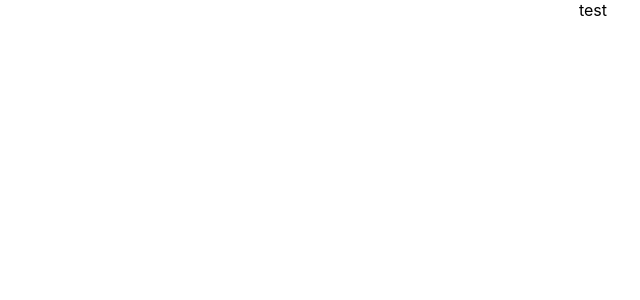
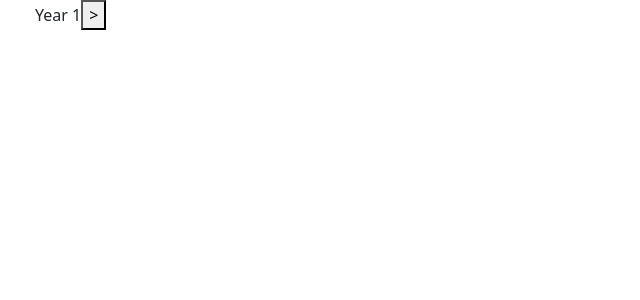
Before and after one commit to perezmas/scheduler, a React (Create React App) app: page / in a window 1280 px wide. Shown: the top 300 px of the page, without its empty margins (47-687 px from the left). Built offline with nearby package versions, Linux system fonts and the light colour scheme.

Commit message:
Added year component

```diff
--- a/package.json
+++ b/package.json
@@ -17,7 +17,9 @@
     "typescript": "^4.4.3",
     "web-vitals": "^1.1.2",
     "uuid": "^8.3.2",
-    "@types/uuid": "^8.3.1"
+    "@types/uuid": "^8.3.1",
+    "bootstrap": "^5.1.3",
+    "react-bootstrap": "^1.6.4"
   },
   "scripts": {
     "start": "react-scripts start",
--- a/src/App.css
+++ b/src/App.css
@@ -11,6 +11,10 @@
   .App-logo {
     animation: App-logo-spin infinite 20s linear;
   }
+}
+
+.Year {
+  background-color: gray;
 }
 
 .App-header {
--- a/src/App.tsx
+++ b/src/App.tsx
@@ -1,7 +1,8 @@
 import React, { useState } from "react";
-import "./App.css";
+import "./Year.css";
 import {v4 as uuid} from "uuid";
 import Year from "./components/Year";
+import "bootstrap/dist/css/bootstrap.min.css";
 
 function App(): JSX.Element {
     const yruuid = useState(uuid);
--- /dev/null
+++ b/src/Year.css
@@ -0,0 +1,3 @@
+.Year-body {
+    background-color: gray;
+  }
--- a/src/components/Year.tsx
+++ b/src/components/Year.tsx
@@ -1,16 +1,100 @@
-import React from "react";
-import useSemesters from "../hooks/useSemesters";
+import React, { useMemo, useState, ChangeEvent, FormEvent } from "react";
+import useSemesters, {AddSemesterAction} from "../hooks/useSemesters";
 import {YearProps} from "../interfaces/Year";
 import courseProps from "../interfaces/Course";
 import {v4 as uuid} from "uuid";
+import Collapse from "react-bootstrap/Collapse";
+import {Container, Row, Col, Popover, OverlayTrigger, PopoverContent} from "react-bootstrap";
+import SemesterProps from "../interfaces/Semester";
 
 function Year(props: YearProps): JSX.Element{
-    console.log(props.level);
-    const semesters = useSemesters([{uuid: uuid(),name: "test", start: new Date("12/29/2000"), end: new Date("10/17/2021"), courses: new Map<string,courseProps>()}]);
+    const [semesters, updateSemesters] = useSemesters([{uuid: uuid(),name: "Fall", start: new Date("12/29/2000"), end: new Date("10/17/2021"), courses: new Map<string,courseProps>()},{uuid: uuid(),name: "Spring", start: new Date("12/29/2000"), end: new Date("10/17/2021"), courses: new Map<string,courseProps>()}]);
+    const [viewing, setViewing] = useState(false);
+    const [newName, setNewName] = useState<string | null>(null);
+    const [newStart, setNewStart] = useState<string | null>(null);
+    const [newEnd, setNewEnd] = useState<string | null>(null);
+    const handleInput = (event: ChangeEvent<HTMLInputElement>) => {
+        switch(event.target.name){
+        case "season":
+            setNewName(event.target.value);
+            break;
+        case "starts":
+            setNewStart(event.target.value);
+            break;
+        case "ends":
+            setNewEnd(event.target.value);
+            break;
+        }
+    };
+    const handleSubmit = (event: FormEvent<HTMLFormElement>) => {
+        event.preventDefault();
+        const input: AddSemesterAction = {type: "ADD SEMESTER", uuid: uuid(), name: newName as string, start: new Date(newStart as string), end: new Date(newEnd as string)};
+        updateSemesters(input);
+    };
+    const semestersList = useMemo(() => {
+        const output = new Array<SemesterProps>();
+        const sems = semesters.values();
+        for(let semester = sems.next();!semester.done;semester =sems.next()){
+            output.push(semester.value);
+        }
+        return output.sort((a: SemesterProps,b: SemesterProps) => {
+            if(a.start.getTime() < b.start.getTime()){
+                return -1;
+            }
+            return 1;
+        });
+    },[semesters]);
+
+
     return (
-        <div>
-            {semesters[0].values().next().value.name}
-        </div>
+        <Container className="container-sm">
+            <Row>
+                <div>
+                    Year {props.num}
+                    <button onClick={() => {
+                        setViewing(!viewing);
+                    }
+                    }>{">"}</button>
+                </div>
+            </Row>
+            <Collapse in={viewing}>
+                <Row>
+                    {semestersList.map((semester: SemesterProps) => {
+                        return (
+                            <Col key={semester.uuid}>{semester.name}</Col>
+                        );
+                    })}
+                    <Col>
+                        <OverlayTrigger trigger="click" placement="right-end" overlay={<Popover id="popover-basic">
+                            <PopoverContent>
+                                <form onSubmit={handleSubmit}>
+                                    <label>
+                                        season:
+                                    </label>
+                                    <input type="text" name="season" onChange={handleInput}/>
+                                    <br/>
+                                    <label>
+                                        starts:
+                                    </label>
+                                    <input type="date" name="starts" onChange={handleInput}/>
+                                    <br/>
+                                    <label>
+                                        ends:
+                                    </label>
+                                    <input type="date" name="ends" onChange={handleInput}/>
+                                    <br/>
+                                    <input type="submit" value="submit" />
+                                </form>
+                            </PopoverContent>
+                        </Popover>}>
+                            <button>+</button>
+                        </OverlayTrigger>
+                    </Col>
+                </Row>
+            </Collapse>
+        </Container>
+
+
     );
 }
 
--- a/src/hooks/useSemesters.ts
+++ b/src/hooks/useSemesters.ts
@@ -1,18 +1,16 @@
 import { useReducer } from "react";
 import CourseProps from "../interfaces/Course";
 import SemesterProps from "../interfaces/Semester";
-
-interface SemesterReducerAction{
-    type: "ADD COURSE" | "UPDATE COURSE" | "UPDATE SEMESTER" | "DELETE COURSE" | "ADD SEMESTER",
-    uuid: string,
-    newValues: Map<"name" | "start" | "end",Date | string> | null,
-    course: string | null
+interface AbstractAction{
+    type: "UPDATE SEMESTER" | "ADD SEMESTER" | "DELETE SEMESTER" ,
+    uuid: string
 }
 
-interface AddSemester extends SemesterReducerAction{
+export interface AddSemesterAction extends AbstractAction{
     type: "ADD SEMESTER",
-    uuid: string,
-    newValues: Map<"name" | "start" | "end",Date | string>
+    name: string,
+    start: Date,
+    end: Date,
 }
 
 function isDate(dors: string | Date | undefined): dors is Date{
@@ -23,19 +21,18 @@ function isString(dors: string | Date | undefined): dors is string{
     return dors !== undefined && (dors as Date).getTime === undefined;
 }
 
-function isAddSemester(action: SemesterReducerAction): action is AddSemester{
-    return action.type === "ADD SEMESTER" && action.newValues !== null && isString(action.newValues.get("name")) && isDate(action.newValues.get("start")) && isDate(action.newValues.get("end"));
+function isAddSemester(action: AbstractAction): action is AddSemesterAction{
+    const output: AddSemesterAction = (action as AddSemesterAction);
+    return output.type === "ADD SEMESTER" && isString(output.name) && isDate(output.start) && isDate(output.end);
 }
 
-function semesterReducer(prev: Map<string,SemesterProps>, action: SemesterReducerAction){
+function semesterReducer(prev: Array<SemesterProps> ,action: AbstractAction){
     switch(action.type){
     case "ADD SEMESTER":
         if(isAddSemester(action)){
-            const name = action.newValues.get("name");
-            const start = action.newValues.get("start");
-            const end = action.newValues.get("end");
-            prev.set(action.uuid,{name: (name as string), start: (start as Date), end: (end as Date), uuid: action.uuid, courses: new Map<string,CourseProps>()});
-            return prev;
+            const next = new Array<SemesterProps>().concat(prev);
+            next.push({name: action.name, start: action.start, end: action.end, uuid: action.uuid, courses: new Map<string,CourseProps>()});
+            return next;
         }else{
             throw Error(`Could not add semester ${action.uuid}; was the input object the right type?`);
         }default:
@@ -43,18 +40,16 @@ function semesterReducer(prev: Map<string,SemesterProps>, action: SemesterReduce
     }
 }
 
-function initSemesters(init: Array<SemesterProps> | undefined): Map<string,SemesterProps>{
-    const output = new Map<string,SemesterProps>();
+function initializer(init?: Array<SemesterProps>): Array<SemesterProps>{
     if(init !== undefined){
-        for(const sem of init){
-            output.set(sem.uuid,sem);
-        }
+        return init;
+    }else{
+        return new Array<SemesterProps>();
     }
-    return output;
 }
 
-function useSemesters(init?: Array<SemesterProps>): [Map<string,SemesterProps>,(action: SemesterReducerAction) => void]{
-    const [semesters, updateSemesters] = useReducer(semesterReducer,init,initSemesters);
+function useSemesters(init?: Array<SemesterProps>): [Array<SemesterProps>,(action: AbstractAction) => void]{
+    const [semesters, updateSemesters] = useReducer(semesterReducer,init,initializer);
     return [semesters, updateSemesters];
 }
 
```
Also changed, not shown: 1 other file (tests, documents, lock files or other folders).
